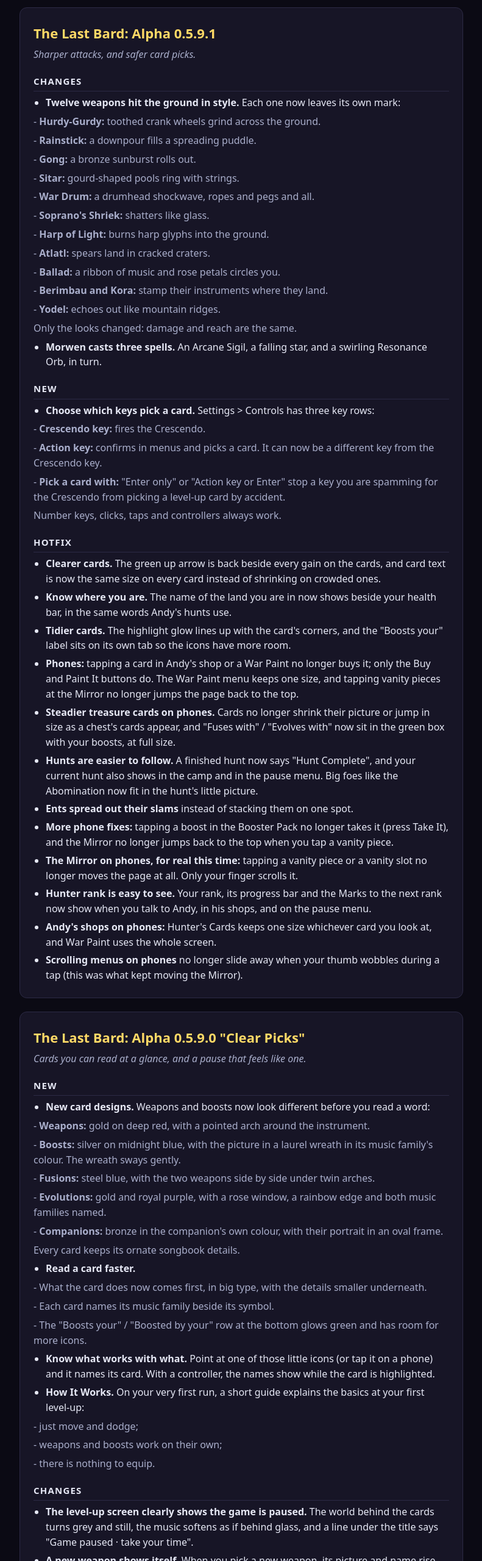
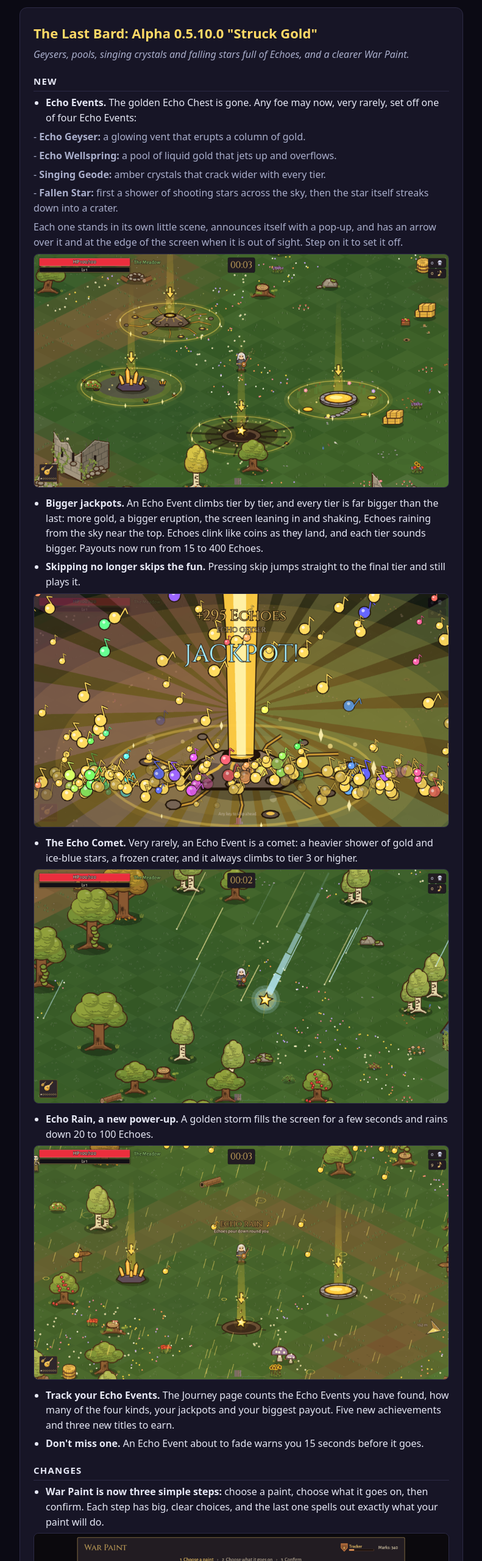
Before and after one commit to AirCapitalDigital/the-last-bard-play, a plain HTML site: page patch_notes.html in a window 1280 px wide. Shown: the part 120-2680 px from the top of the page at 61% size, without its empty margins (244-1035 px from the left). Drawn offline with Linux system fonts and the light colour scheme.

Commit message:
Patch notes 2026-11-22T15:40Z

```diff
--- a/patch_notes.html
+++ b/patch_notes.html
@@ -20,6 +20,56 @@ code { background:#0e0d1a; border:1px solid var(--line); border-radius:4px; padd
 footer { color:var(--muted); font-size:14px; }
 </style></head><body><main>
 <header><h1>THE LAST BARD</h1><p>Patch notes, newest first. <a href="./">Back to the game</a></p></header>
+<section><h2 id="v0.5.10.0-alpha">The Last Bard: Alpha 0.5.10.0 &quot;Struck Gold&quot;</h2>
+<p><em>Geysers, pools, singing crystals and falling stars full of Echoes, and a clearer War Paint.</em></p>
+<h3>New</h3>
+<ul>
+<li><strong>Echo Events.</strong> The golden Echo Chest is gone. Any foe may now, very rarely, set off one of four Echo Events:</li>
+</ul>
+<p>  - <strong>Echo Geyser:</strong> a glowing vent that erupts a column of gold.</p>
+<p>  - <strong>Echo Wellspring:</strong> a pool of liquid gold that jets up and overflows.</p>
+<p>  - <strong>Singing Geode:</strong> amber crystals that crack wider with every tier.</p>
+<p>  - <strong>Fallen Star:</strong> first a shower of shooting stars across the sky, then the star itself streaks down into a crater.</p>
+<p>  Each one stands in its own little scene, announces itself with a pop-up, and has an arrow over it and at the edge of the screen when it is out of sight. Step on it to set it off.</p>
+<p><img src="patch_notes/img/v0510_echo_events.png" alt="Echo Events" loading="lazy"></p>
+<ul>
+<li><strong>Bigger jackpots.</strong> An Echo Event climbs tier by tier, and every tier is far bigger than the last: more gold, a bigger eruption, the screen leaning in and shaking, Echoes raining from the sky near the top. Echoes clink like coins as they land, and each tier sounds bigger. Payouts now run from 15 to 400 Echoes.</li>
+<li><strong>Skipping no longer skips the fun.</strong> Pressing skip jumps straight to the final tier and still plays it.</li>
+</ul>
+<p><img src="patch_notes/img/v0510_jackpot.png" alt="A jackpot" loading="lazy"></p>
+<ul>
+<li><strong>The Echo Comet.</strong> Very rarely, an Echo Event is a comet: a heavier shower of gold and ice-blue stars, a frozen crater, and it always climbs to tier 3 or higher.</li>
+</ul>
+<p><img src="patch_notes/img/v0510_comet.png" alt="The Echo Comet" loading="lazy"></p>
+<ul>
+<li><strong>Echo Rain, a new power-up.</strong> A golden storm fills the screen for a few seconds and rains down 20 to 100 Echoes.</li>
+</ul>
+<p><img src="patch_notes/img/v0510_echo_rain.png" alt="Echo Rain" loading="lazy"></p>
+<ul>
+<li><strong>Track your Echo Events.</strong> The Journey page counts the Echo Events you have found, how many of the four kinds, your jackpots and your biggest payout. Five new achievements and three new titles to earn.</li>
+<li><strong>Don&#x27;t miss one.</strong> An Echo Event about to fade warns you 15 seconds before it goes.</li>
+</ul>
+<h3>Changes</h3>
+<ul>
+<li><strong>War Paint is now three simple steps:</strong> choose a paint, choose what it goes on, then confirm. Each step has big, clear choices, and the last one spells out exactly what your paint will do.</li>
+</ul>
+<p><img src="patch_notes/img/v0510_war_paint.png" alt="War Paint" loading="lazy"></p>
+<ul>
+<li><strong>The card that locks in stands out.</strong> When an endless card&#x27;s next pick locks it in (3/3), its ribbon turns solid gold.</li>
+</ul>
+<p><img src="patch_notes/img/v0510_lock_in.png" alt="Locks in" loading="lazy"></p>
+<ul>
+<li><strong>Echo Hunter</strong> (Fountain of Echoes) now makes Echo Events more common.</li>
+<li><strong>Game stats on the Leaderboard tell the whole story:</strong></li>
+</ul>
+<p>  - Weapons carried now count every weapon a run used, including ones that went into a fusion or evolution, and show how often each was fused away.</p>
+<p>  - New sections: starting weapons, each bard&#x27;s averages, the average run, Crescendo scores and how grown the Fountain was.</p>
+<h3>Fixes</h3>
+<ul>
+<li><strong>The Mirror on iPhone no longer jumps up the page</strong> when you tap a vanity piece near the bottom.</li>
+<li><strong>World card emblems hide behind menus.</strong> They no longer cover the death screen&#x27;s Echo count, the level-up cards or the pause menu.</li>
+<li><strong>Keepsake chests are safe.</strong> A chest dropping while four were already out could remove a keepsake chest you hadn&#x27;t reached yet. It now only ever removes a plain chest.</li>
+</ul></section>
 <section><h2 id="v0.5.9.1-alpha">The Last Bard: Alpha 0.5.9.1</h2>
 <p><em>Sharper attacks, and safer card picks.</em></p>
 <h3>Changes</h3>
```
Also changed, not shown: patch_notes/img/v0510_comet.png (added), patch_notes/img/v0510_echo_events.png (added), patch_notes/img/v0510_echo_rain.png (added), patch_notes/img/v0510_jackpot.png (added), patch_notes/img/v0510_lock_in.png (added), patch_notes/img/v0510_war_paint.png (added), 2 other files.
